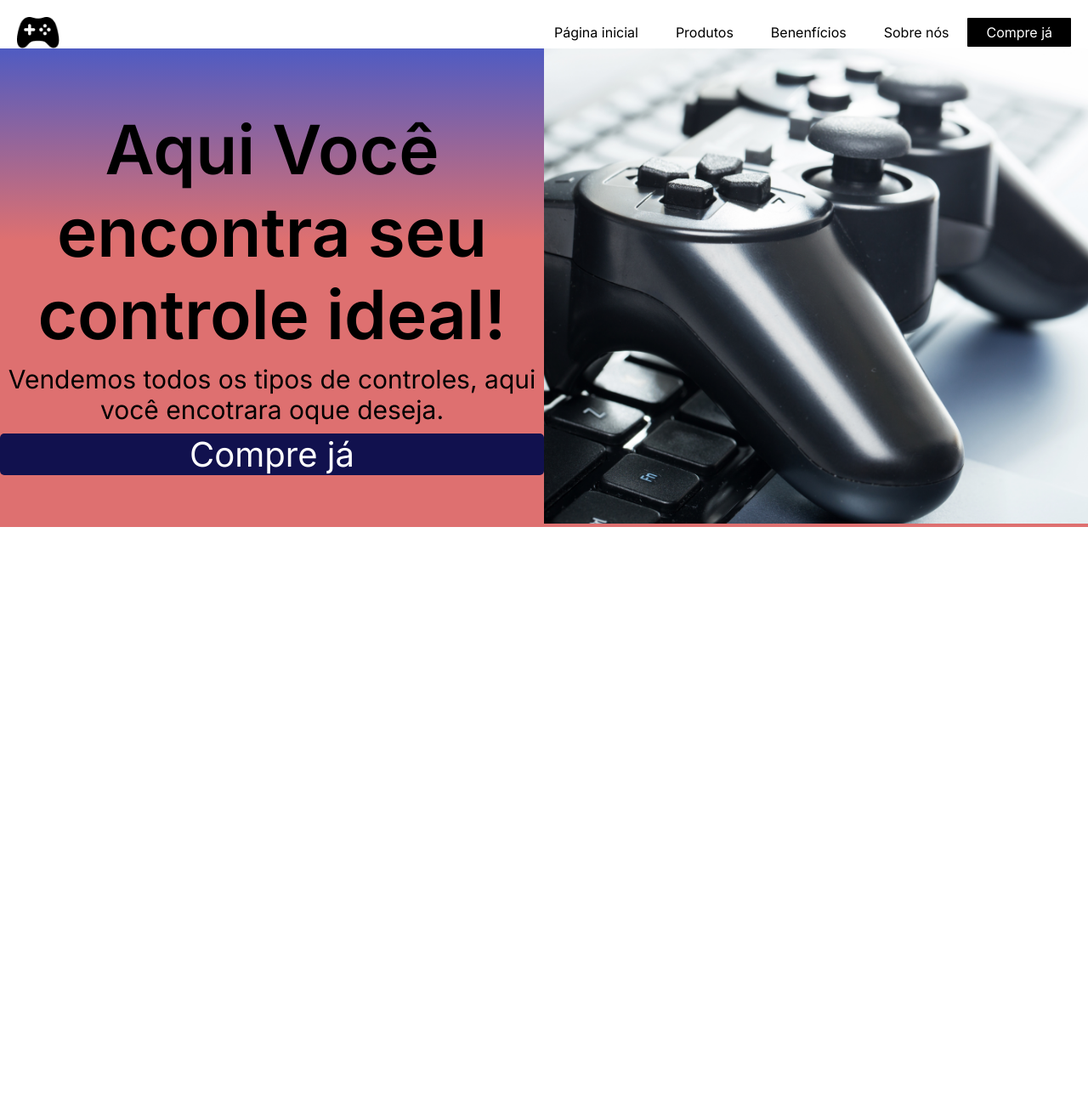
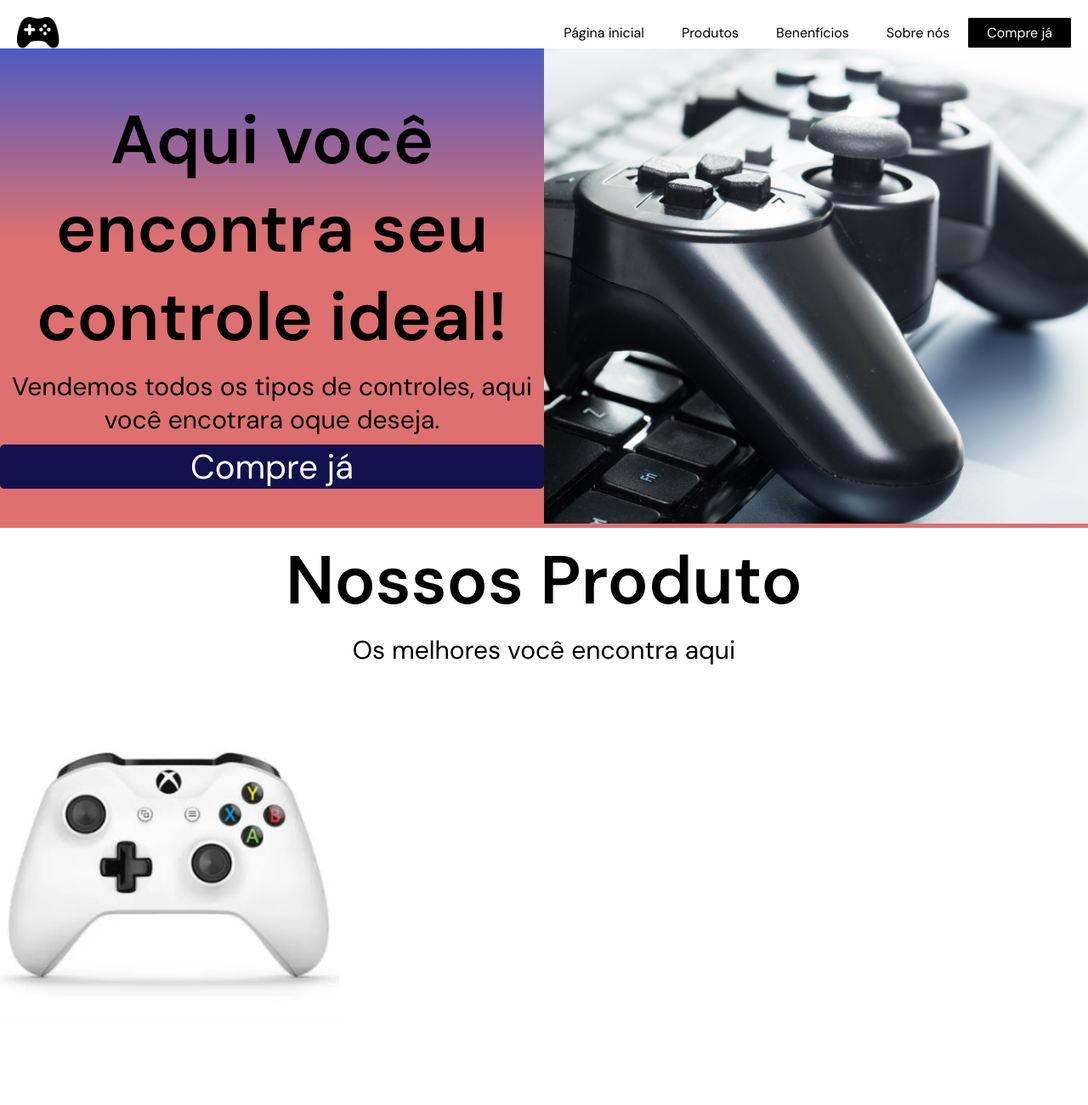
Before and after one commit to Annajuuj/Site_controle, a plain HTML site: page index.html in a window 1280 px wide. Shown: the top 1300 px of the page at 85% size. Before the commit the page ends 800 px from the top, so only its background shows below. Drawn offline with nearby package versions, Linux system fonts and the light colour scheme.

Commit message:
Não consegui acabar😢

```diff
--- a/index.html
+++ b/index.html
@@ -1,5 +1,6 @@
 <!DOCTYPE html>
 <html lang="pt-br">
+
 <head>
     <meta charset="UTF-8">
     <meta name="viewport" content="width=device-width, initial-scale=1.0">
@@ -14,11 +15,21 @@
         <img class="logo" src="images/logo.png" alt="">
         <section class="menubar">
             <ul>
-                <a href=""><li>Página inicial</li></a>
-                <a href=""><li>Produtos</li></a>
-                <a href=""><li>Benenfícios</li></a>
-                <a href=""><li>Sobre nós</li></a>
-                <a class="botao-secundario" href=""><li>Compre já</li></a>
+                <a href="">
+                    <li>Página inicial</li>
+                </a>
+                <a href="">
+                    <li>Produtos</li>
+                </a>
+                <a href="">
+                    <li>Benenfícios</li>
+                </a>
+                <a href="">
+                    <li>Sobre nós</li>
+                </a>
+                <a class="botao-secundario" href="">
+                    <li>Compre já</li>
+                </a>
 
             </ul>
         </section>
@@ -26,17 +37,41 @@
     </section>
 
     <section class="corpo">
+
         <section class="esquerda">
-            <p>Aqui Você encontra seu controle ideal!
-         </p>
-        <h1>Vendemos todos os tipos de controles, aqui você encotrara oque deseja.
-       </h1>
-       <p> </p>
-       <a class="botão-primario" href=>Compre já</a>
+            <p>Aqui você encontra seu controle ideal!
+            </p>
+            <h1>Vendemos todos os tipos de controles, aqui você encotrara oque deseja.
+            </h1>
+            <p> </p>
+            <a class="botão-primario" href=>Compre já</a>
         </section>
+
         <section class="direita">
             <img src="images/Controle_que_fica_lá_em_cima👍.png" class="control" alt="">
         </section>
     </section>
+    <section class="subtitulo">
+        <p>Nossos Produto
+        </p>
+        <h1>Os melhores você encontra aqui
+        </h1>
+
+    </section>
+
+    <section class="seila">
+        <img src="images/controle_branco_1.png" alt="">
+    </section>
+    <section class="seila">
+        <img src="images/a segunda imagem(controle_preto_e_branco).png" alt="">
+    </section>
+    <section class="seila">
+        <img src="images/Controle_preto_.png" alt="">
+    </section>
+
+    <script type="module" src="https://unpkg.com/ionicons@7.1.0/dist/ionicons/ionicons.esm.js"></script>
+    <script nomodule src="https://unpkg.com/ionicons@7.1.0/dist/ionicons/ionicons.js"></script>
+
 </body>
+
 </html>
--- a/style.css
+++ b/style.css
@@ -1,16 +1,28 @@
-@import url('https://fonts.googleapis.com/css2?family=Inter:wght@100..900&family=Permanent+Marker&display=swap');
+@import url('https://fonts.googleapis.com/css2?family=DM+Sans:opsz,wght@9..40,100;9..40,200;9..40,300;9..40,400;9..40,500;9..40,600;9..40,700;9..40,800;9..40,900;9..40,1000&family=Inter:wght@100;200;300;400;500;600;700;800;900&display=swap');
 
-*{
+* {
     padding: 0;
     margin: 0;
 }
 
-body{
-    font-family: "Inter", sans-serif;
+:root {
+    --roxo-medio: rgba(79, 91, 194, 1);
+    --azul-seila: rgb(17, 17, 78);
+    --preto: #000000;
+    --branco: #FFFFFF;
+    --rosa: #DE7070;
+
+}
 
 
+
+body {
+    font-family: 'DM Sans', Arial, Helvetica, sans-serif;
+    color: var(--preto);
+
 }
-.topo{
+
+.topo {
     display: flex;
     justify-content: space-between;
     padding-top: 20px;
@@ -19,7 +31,8 @@ body{
     padding-right: 20px;
 
 }
-.logo{
+
+.logo {
     width: 50px;
 
 }
@@ -35,15 +48,15 @@ li {
     padding-right: 15px;
 }
 
-a{
+a {
     text-decoration: none;
-    color: rgb(0, 0, 0);
+    color: var(--preto);
     padding: 7px;
 }
 
 .botao-secundario {
-    background-color: rgb(0, 0, 0);
-    color: rgb(255, 255, 255);
+    background-color: var(--preto);
+    color: var(--branco);
     border-radius: 1px;
 }
 
@@ -55,15 +68,15 @@ img {
     display: flex;
     justify-content: space-between;
     align-items: center;
-    background: rgb(222,112,112);
-    background: linear-gradient(0deg, rgba(222,112,112,1) 60%, rgba(79,91,194,1) 100%);
+    background: var(--rosa);
+    background: linear-gradient(0deg, var(--rosa) 60%, var(--roxo-medio) 100%);
 }
 
-.direita{
+.direita {
     width: 50%;
 }
 
-.control{
+.control {
     width: 100%;
 
 }
@@ -74,25 +87,35 @@ img {
     width: 50%;
 }
 
-p{
+p {
     font-size: 80px;
     font-weight: 600;
     text-align: center;
 }
+
 h1 {
     font-size: 30px;
     font-weight: 400;
     text-align: center;
 }
-.botão-primario{
-    background-color: rgb(17, 17, 78);
-    color: rgb(255, 255, 255);
+
+.botão-primario {
+    background-color: var(--azul-seila);
+    color: var(--branco);
     font-size: 40px;
     border-radius: 5px;
     text-align: center;
     padding: 0px;
 }
 
-p, h1{
+p,
+h1 {
     padding-top: 10px;
 }
+
+.seila {
+    display: flex;
+    align-items: center;
+    justify-content: space-between;
+    gap: 10px;
+}
```
Also changed, not shown: images/Controle_preto_.png (added), images/a preimeira imagem(controleBranco).png (deleted), images/a terceira imagem(Controle_preto1).png (deleted), images/controle_branco_1.png (added).
